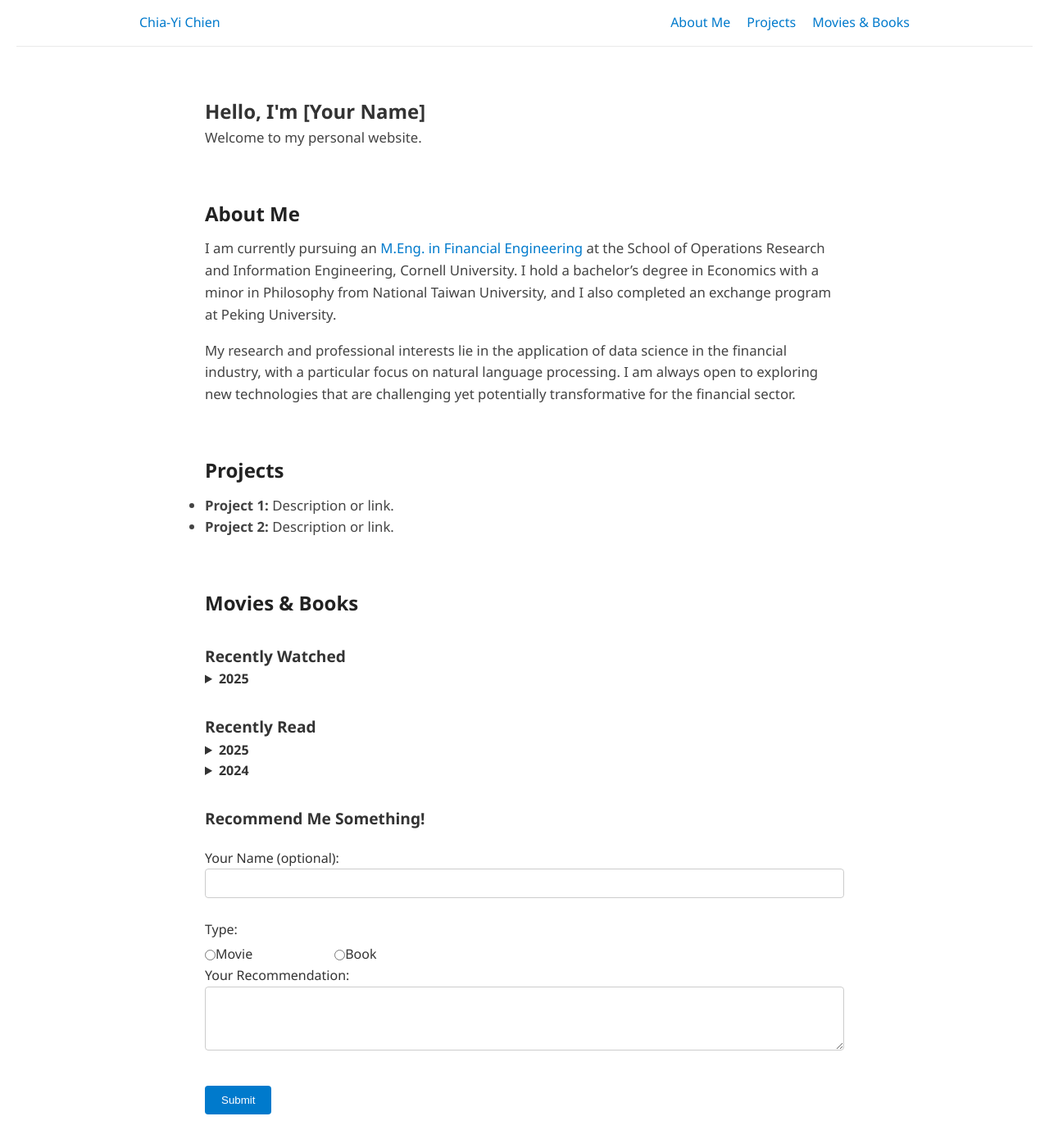
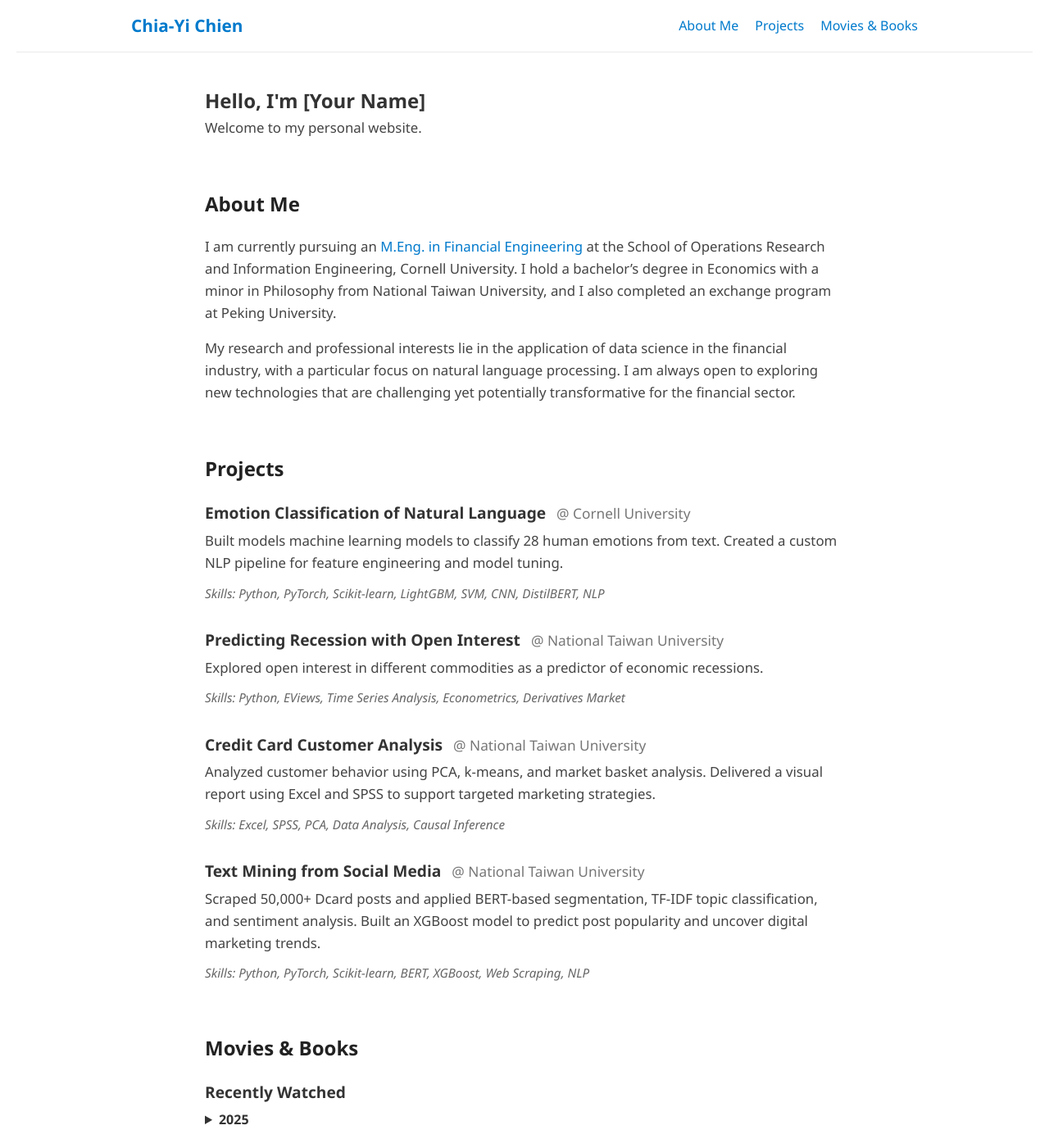
Before and after one commit to jjy0610/jjy0610.github.io, a plain HTML site: page index.html in a window 1280 px wide. Shown: the top 1390 px of the page at 82% size. Drawn offline with Linux system fonts and the light colour scheme.

Commit message:
complete website

```diff
--- a/index.html
+++ b/index.html
@@ -42,10 +42,37 @@
 
   <section id="projects">
     <h2>Projects</h2>
-    <ul>
-      <li><strong>Project 1:</strong> Description or link.</li>
-      <li><strong>Project 2:</strong> Description or link.</li>
-    </ul>
+    <div class="project">
+        <h3>Emotion Classification of Natural Language <span class="place">@ Cornell University</span></h3>
+        <p>
+          Built models machine learning models to classify 28 human emotions from text. Created a custom NLP pipeline for feature engineering and model tuning.
+        </p>
+        <p class="skills">Skills: Python, PyTorch, Scikit-learn, LightGBM, SVM, CNN, DistilBERT, NLP</p>
+      </div>
+
+      <div class="project">
+        <h3>Predicting Recession with Open Interest <span class="place">@ National Taiwan University</span></h3>
+        <p>
+          Explored open interest in different commodities as a predictor of economic recessions.
+        </p>
+        <p class="skills">Skills: Python, EViews, Time Series Analysis, Econometrics, Derivatives Market</p>
+      </div>
+
+      <div class="project">
+        <h3>Credit Card Customer Analysis <span class="place">@ National Taiwan University</span></h3>
+        <p>
+          Analyzed customer behavior using PCA, k-means, and market basket analysis. Delivered a visual report using Excel and SPSS to support targeted marketing strategies.
+        </p>
+        <p class="skills">Skills: Excel, SPSS, PCA, Data Analysis, Causal Inference</p>
+      </div>
+
+      <div class="project">
+        <h3>Text Mining from Social Media <span class="place">@ National Taiwan University</span></h3>
+        <p>
+          Scraped 50,000+ Dcard posts and applied BERT-based segmentation, TF-IDF topic classification, and sentiment analysis. Built an XGBoost model to predict post popularity and uncover digital marketing trends.
+        </p>
+        <p class="skills">Skills: Python, PyTorch, Scikit-learn, BERT, XGBoost, Web Scraping, NLP</p>
+      </div>
   </section>
 
   <section id="media">
@@ -108,23 +135,20 @@
     <label for="name">Your Name (optional):</label><br />
     <input type="text" id="name" name="name" /><br /><br />
 
-    <label for="type">Type:</label>
+    <label for="type">What would you like to recommend?</label>
     <div class="radio-group">
         <label class="radio-option">
-        <input type="radio" name="type" value="Movie" required>
+          <input type="radio" name="type" value="Movie" required />
           Movie
         </label>
         <label class="radio-option">
-        <input type="radio" name="type" value="Book" required>
+          <input type="radio" name="type" value="Book" required />
           Book
         </label>
-    </div>
+      </div><br />
 
-
-
-
-    <label for="recommendation">Your Recommendation:</label><br />
-    <textarea id="recommendation" name="recommendation" rows="4" required></textarea><br /><br />
+      <textarea id="recommendation" name="recommendation" rows="4" required
+        placeholder="e.g., I recommend 'Oppenheimer' — powerful story, amazing score."></textarea><br /><br />
 
     <button type="submit">Submit</button>
     </form>
--- a/style.css
+++ b/style.css
@@ -1,4 +1,4 @@
-/* Reset and basics */
+/* Reset & base setup */
 * {
     margin: 0;
     padding: 0;
@@ -6,18 +6,18 @@
   }
 
   body {
-    font-family: 'Segoe UI', sans-serif;
-    background-color: #ffffff;
+    font-family: "Segoe UI", sans-serif;
+    background-color: #fff;
     color: #333;
     line-height: 1.6;
     padding: 0 20px;
   }
 
-  /* Navigation Bar */
+  /* Navigation */
   header {
-    background-color: transparent;
     border-bottom: 1px solid #eaeaea;
     padding: 15px 0;
+    margin-bottom: 40px;
   }
 
   .navbar {
@@ -25,20 +25,26 @@
     justify-content: space-between;
     align-items: center;
     max-width: 960px;
-    margin: auto;
+    margin: 0 auto;
   }
 
-  .nav-left, .nav-right {
+  .nav-left a {
+    font-size: 1.3em;
+    font-weight: 700;
+    color: #007acc;
+    text-decoration: none;
+  }
+
+  .nav-right {
     display: flex;
-    align-items: center;
+    gap: 20px;
   }
 
   .nav-link {
-    margin: 0 10px;
+    font-weight: 500;
     text-decoration: none;
     color: #007acc;
-    font-weight: 500;
-    transition: color 0.3s ease;
+    font-size: 1em;
   }
 
   .nav-link:hover {
@@ -48,78 +54,67 @@
   /* Sections */
   section {
     max-width: 800px;
-    margin: 60px auto;
+    margin: 0 auto 60px auto;
     padding: 0 10px;
   }
 
   section h2 {
-    margin-bottom: 10px;
+    font-size: 1.5em;
+    margin-bottom: 20px;
     color: #222;
-    font-size: 1.5em;
   }
 
-  section p, section ul {
-    color: #444;
-    font-size: 1.05em;
+  section h3 {
+    font-size: 1.2em;
+    color: #333;
+    margin-bottom: 5px;
   }
 
-  /* Footer */
-  footer {
-    text-align: center;
-    font-size: 0.9em;
-    color: #888;
-    padding: 30px 0;
-    border-top: 1px solid #eaeaea;
-    margin-top: 60px;
+  section p,
+  section ul {
+    font-size: 1.05em;
+    margin-bottom: 1em;
+    color: #444;
   }
 
-
-  .footer-icons {
-    display: flex;
-    justify-content: center;
-    gap: 25px;
-    margin-bottom: 10px;
+  /* Links */
+  a {
+    color: #007acc;
+    text-decoration: none;
   }
 
-  .icon {
-    width: 24px;
-    height: 24px;
-    fill: #555;
-    transition: transform 0.2s ease, filter 0.2s ease;
-    filter: brightness(0) saturate(100%);
+  a:hover {
+    text-decoration: underline;
+    color: #005f99;
   }
 
-  .icon:hover {
-    transform: scale(1.1);
-    filter: brightness(0.4) sepia(1) hue-rotate(180deg);
+  /* Project-specific */
+  .project {
+    margin-bottom: 30px;
   }
 
-
-  #about p {
-    margin-bottom: 1em;  /* or any spacing you prefer */
+  .place {
+    font-size: 0.9em;
+    font-weight: normal;
+    color: #777;
+    margin-left: 8px;
   }
 
-  a {
-    color: #007acc;          /* A clean professional blue */
-    text-decoration: none;   /* Removes the underline */
+  .skills {
+    font-size: 0.95em;
+    color: #666;
+    font-style: italic;
+    margin-top: -6px;
   }
 
-  #media {
-    max-width: 800px;
-    margin: 60px auto;
-    padding: 0 10px;
+  /* Media lists */
+  .media-list {
+    list-style-type: disc;
+    padding-left: 20px;
+    margin-top: 10px;
   }
 
-  #media h3 {
-    margin-top: 30px;
-    font-size: 1.2em;
-    color: #333;
-  }
-
-  .media-list li {
-    margin-bottom: 8px;
-  }
-
+  /* Form styles */
   form {
     margin-top: 20px;
   }
@@ -147,6 +142,7 @@
     background-color: #005f99;
   }
 
+  /* Radio buttons */
   .radio-group {
     display: flex;
     gap: 100px;
@@ -158,5 +154,45 @@
     display: flex;
     align-items: center;
     font-weight: 500;
-    gap: 0px;
+    gap: 6px;
   }
+
+  /* Footer */
+  footer {
+    border-top: 1px solid #eaeaea;
+    text-align: center;
+    padding: 30px 0 20px 0;
+    margin-top: 60px;
+    color: #777;
+    font-size: 0.9em;
+  }
+
+  .footer-icons {
+    display: flex;
+    justify-content: center;
+    gap: 25px;
+    margin-bottom: 10px;
+  }
+
+  .icon {
+    width: 24px;
+    height: 24px;
+    filter: brightness(0) saturate(100%);
+    transition: transform 0.2s ease, filter 0.2s ease;
+  }
+
+  .icon:hover {
+    transform: scale(1.1);
+    filter: brightness(0.4) sepia(1) hue-rotate(180deg);
+  }
+
+  /* Summary toggle styling */
+  summary {
+    cursor: pointer;
+    font-weight: 500;
+    margin-bottom: 8px;
+  }
+
+  details {
+    margin-bottom: 20px;
+  }
```
Also changed, not shown: 1 other file. Lines whose indentation alone changed are shown as unchanged.
